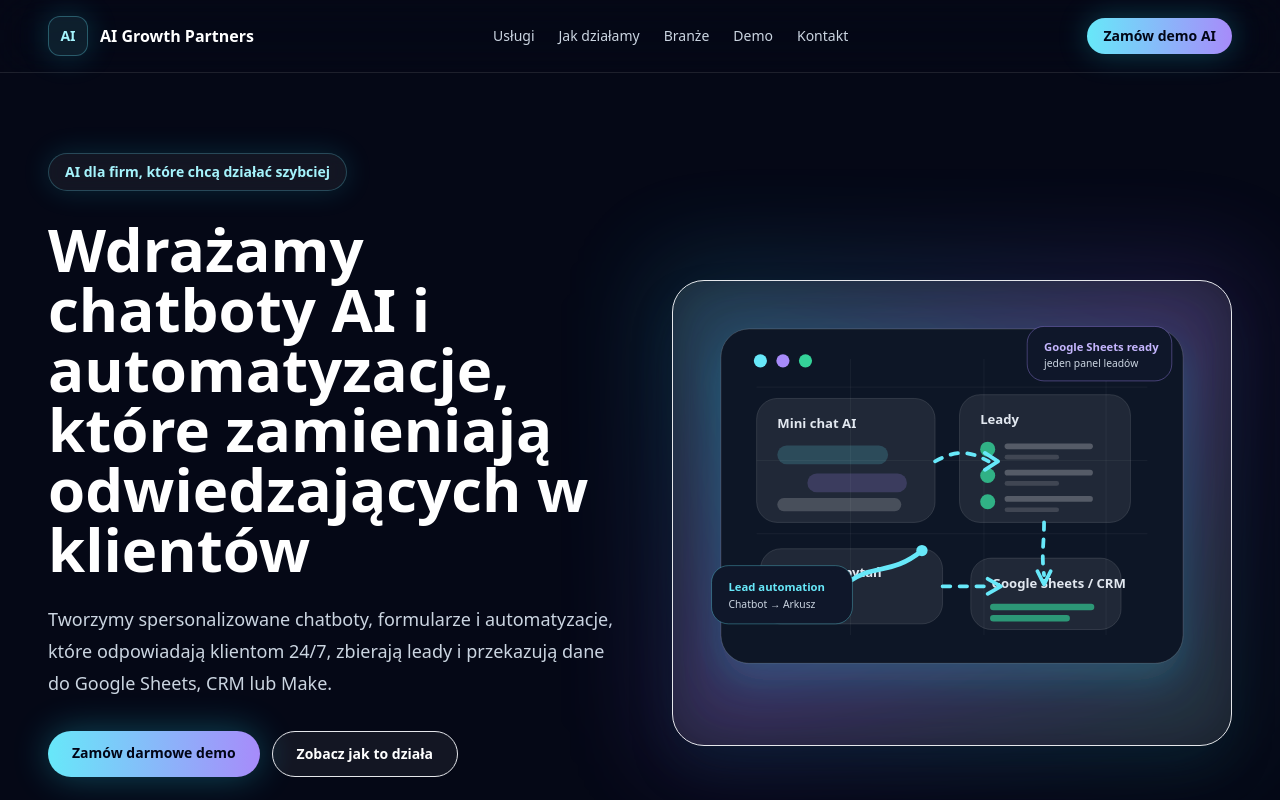
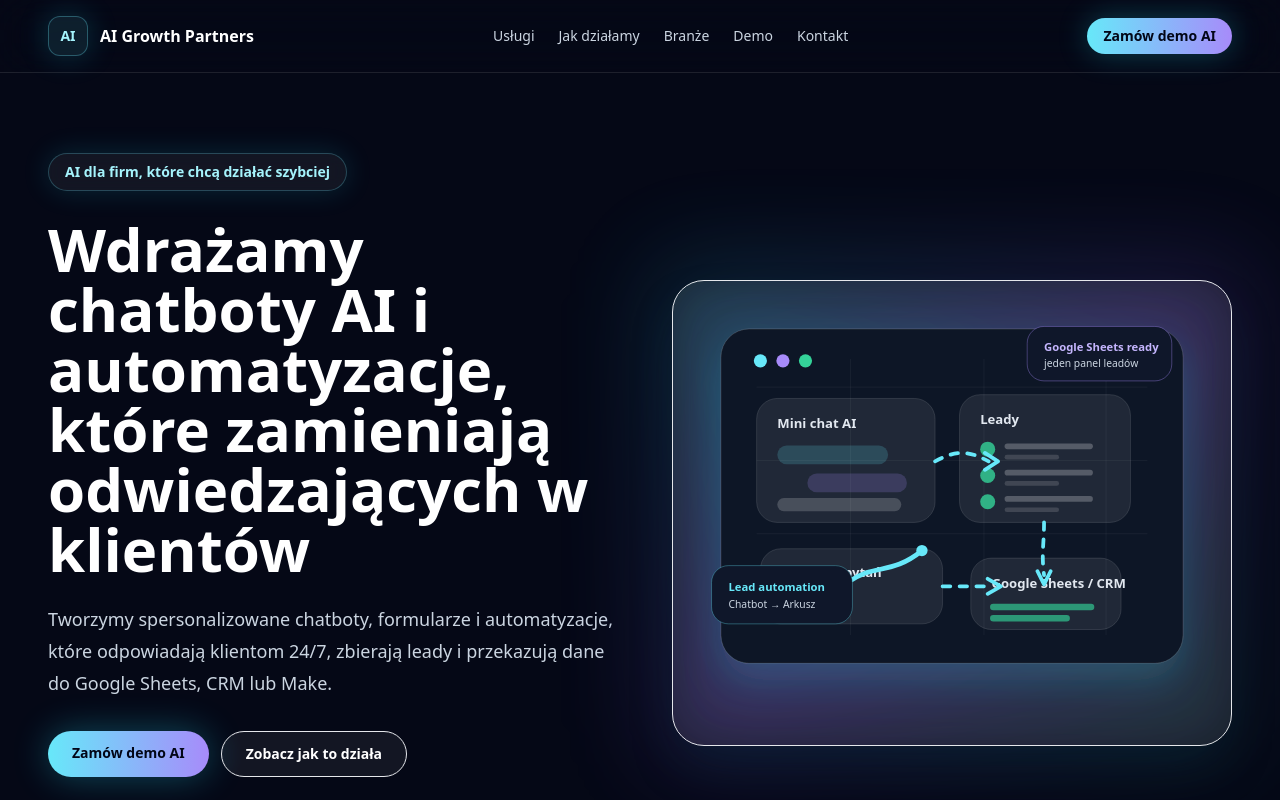
Before and after one commit to chatbotasystent-byte/Chat-bot-franek, a Next.js app: page / in a window 1280 px wide. Shown: the top 800 px of the page. Built offline with nearby package versions, Linux system fonts and the light colour scheme.

Commit message:
Update hero CTA text

```diff
--- a/components/Hero.tsx
+++ b/components/Hero.tsx
@@ -29,7 +29,7 @@ export function Hero() {
               href="#kontakt"
               className="cta-shine rounded-full bg-gradient-to-r from-cyan-300 to-violet-400 px-6 py-3 text-sm font-semibold text-slate-950 shadow-[0_0_36px_rgba(34,211,238,0.32)] transition hover:scale-[1.02] hover:shadow-[0_0_46px_rgba(34,211,238,0.44)]"
             >
-              Zamów darmowe demo
+              Zamów demo AI
             </a>
             <a
               href="#jak-dzialamy"
```
